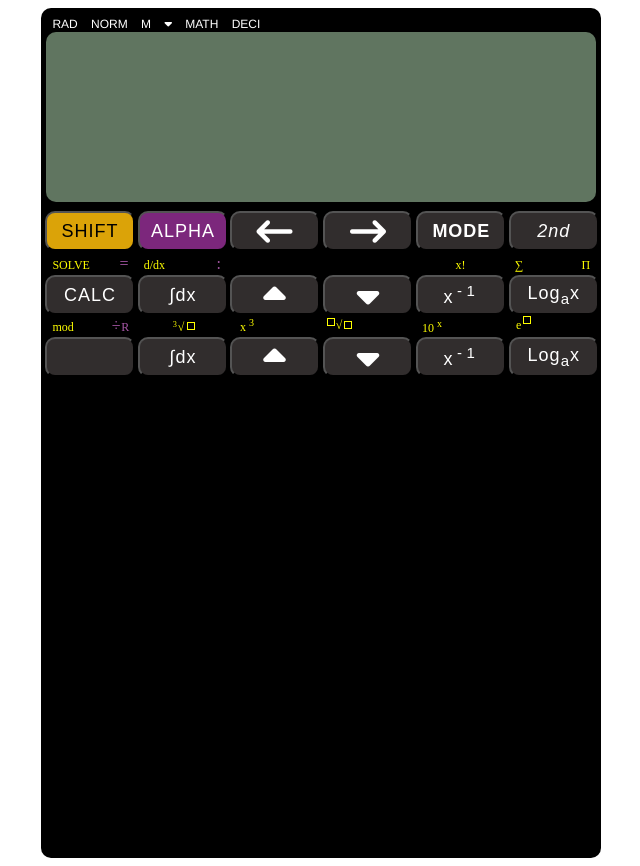
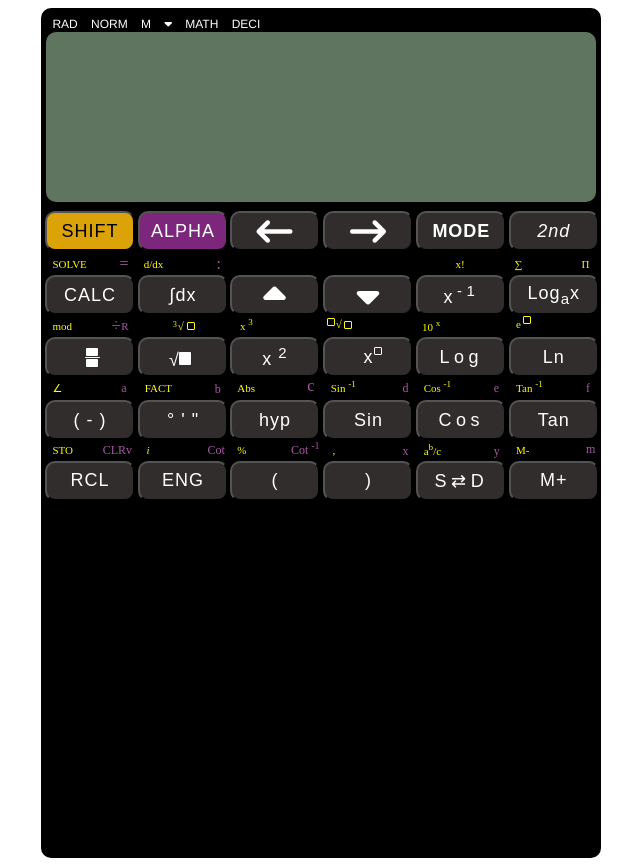
Before and after one commit to vuyani02/calculator, a plain HTML site: page index.html in a window 1280 px wide. Shown: the whole page, without its empty margins (30-670 px from the left). Drawn offline with Linux system fonts and the light colour scheme.

Commit message:
finished the screen and the upper group of buttons

```diff
--- a/css/styles.css
+++ b/css/styles.css
@@ -37,7 +37,7 @@
 }
 .word-1{
     color: yellow;
-    font-size: 12px;
+    font-size: 11px;
     position: relative;
 }
 .word-2{
@@ -48,4 +48,5 @@
     border: 1px solid yellow;
     width: 6px;
     height: 6px;
+    border-radius: 1px;
 }
--- a/index.html
+++ b/index.html
@@ -6,7 +6,7 @@
     <link rel="stylesheet" href="./css/styles.css">
     <link rel="stylesheet" href="./fontawesome-free-6.7.2-web/css/all.css">
     <title>Calculator</title>
-</
+</head>
 <body>
     <div class="boader">
         <div class="top">RAD NORM <span> M <i class="fas fa-caret-down"></i></span> MATH DECI</div>
@@ -53,15 +53,63 @@
         <span class="word-1" style="position: absolute; left: 84.8%; top: 36.5%;">e</span>
         <span class="box" style="position: absolute; left: 86%; top: 36.2%;"></span>
 
-        <button class="buttons-1" style="position: absolute; left: 0.7%; top: 38.5%;"></button>
-        <button class="buttons-1" style="position: absolute; left: 17.3%; top: 38.5%;">&#8747;dx</button>
-        <button class="buttons-1" style="position: absolute; top: 38.5%; left: 33.7%;"><i
-                class="fas fa-caret-up fa-2x"></i></button>
-        <button class="buttons-1" style="position: absolute; top: 38.5%; left: 50.4%;"><i
-                class="fas fa-caret-down fa-2x"></i></button>
+        <button class="buttons-1" style="position: absolute; left: 0.7%; top: 38.5%;"><div class="box" style="position: absolute; left: 45%; top: 25%; width: 12px; height: 8px; border: none; background-color: white;"></div>
+        <div class="box"
+            style="position: absolute; left: 44%; top: 50%; width: 15.3px; height: 1px; border: none; background-color: white; border-radius: 1px;">
+        </div>
+        <div class="box"
+            style="position: absolute; left: 45%; top: 56%; width: 12px; height: 8px; border: none; background-color: white;">
+        </div>
+        </button>
+        <button class="buttons-1" style="position: absolute; left: 17.3%; top: 38.5%;"><span style="position: absolute; top: 30%; left: 33.7%;">&Sqrt;</span> <span class="box" style="position: absolute; left: 45.2%; top: 35%; width: 12px; height: 13px; border: none; background-color: white;"></span></button>
+        <button class="buttons-1" style="position: absolute; top: 38.5%; left: 33.7%;">x <sup>2</sup></button>
+        <button class="buttons-1" style="position: absolute; top: 38.5%; left: 50.4%;">x <span class="box" style="position: absolute; left: 57%; top: 21%; border-color: white;"></span></button>
         <button class="buttons-1"
-            style="letter-spacing: 4.5px; position: absolute; left: 67%; top: 38.5%;">x<sup>-1</sup></button>
-        <button class="buttons-1" style="position: absolute; left: 83.5%; top: 38.5%;">Log<sub>a</sub>x</button>
+            style="letter-spacing: 4.5px; position: absolute; left: 67%; top: 38.5%;">Log</button>
+        <button class="buttons-1" style="position: absolute; left: 83.5%; top: 38.5%;">Ln</button>
+
+        <span class="word-1" style="position: absolute; left: 2%; top: 44%;">&ang;</span>
+        <span class="word-2 word-1" style="position: absolute; left: 14.3%; top: 43.9%; font-size: 12px;">a</span>
+        <span class="word-1" style="position: absolute; left: 18.5%; top: 44%;">FACT</span>
+        <span class="word-2" style="position: absolute; left: 31%; top: 44%; font-size: 12px;">b</span>
+        <span class="word-1" style="position: absolute; left: 35%; top: 44%;">Abs</span>
+        <span class="word-2" style="position: absolute; left: 47.5%; top: 43.4%;">c</span>
+        <span class="word-1" style="position: absolute; left: 51.7%; top: 43.6%;">Sin <sup>-1</sup></span>
+        <span class="word-2" style="position: absolute; left: 64.5%; top: 43.9%; font-size: 12px;">d</span>
+        <span class="word-1" style="position: absolute; left: 68.3%; top: 43.6%;">Cos <sup>-1</sup></span>
+        <span class="word-2" style="position: absolute; left: 80.8%; top: 43.9%; font-size: 12px;">e</span>
+        <span class="word-1" style="position: absolute; left: 84.8%; top: 43.6%;">Tan <sup>-1</sup></span>
+        <span class="word-2" style="position: absolute; left: 97.3%; top: 43.9%; font-size: 12px;">f</span>
+
+        <button class="buttons-1" style="position: absolute; left: 0.7%; top: 45.9%;">( - )</button>
+        <button class="buttons-1" style="position: absolute; left: 17.3%; top: 45.9%;">&deg; ' "</button>
+        <button class="buttons-1" style="position: absolute; top: 45.9%; left: 33.7%;">hyp</button>
+        <button class="buttons-1" style="position: absolute; top: 45.9%; left: 50.4%;">Sin</button>
+        <button class="buttons-1"
+            style="letter-spacing: 4.5px; position: absolute; left: 67%; top: 45.9%;">Cos</button>
+        <button class="buttons-1" style="position: absolute; left: 83.5%; top: 45.9%;">Tan</button>
+
+        <span class="word-1" style="position: absolute; left: 2%; top: 51.3%;">STO</span>
+        <span class="word-2 word-1" style="position: absolute; left: 11%; top: 51.2%; font-size: 12px;">CLRv</span>
+        <span class="word-1" style="position: absolute; left: 18.8%; top: 51.3%; font-style: italic;">i</span>
+        <span class="word-2" style="position: absolute; left: 29.7%; top: 51.2%; font-size: 12px;">Cot</span>
+        <span class="word-1" style="position: absolute; left: 35%; top: 51.3%;">%</span>
+        <span class="word-2" style="position: absolute; left: 44.6%; top: 50.8%; font-size: 12px;">Cot <sup>-1</sup></span>
+        <span class="word-1" style="position: absolute; left: 52%; top: 51.3%;">,</span>
+        <span class="word-2" style="position: absolute; left: 64.5%; top: 51.3%; font-size: 12px;">x</span>
+        <span class="word-1" style="position: absolute; left: 68.3%; top: 51.08%;">a<sup>b</sup>/c</span>
+        <span class="word-2" style="position: absolute; left: 80.8%; top: 51.3%; font-size: 12px;">y</span>
+        <span class="word-1" style="position: absolute; left: 84.8%; top: 51.3%;">M-</span>
+        <span class="word-2" style="position: absolute; left: 97.3%; top: 51.1%; font-size: 12px;">m</span>
+
+        <button class="buttons-1" style="position: absolute; left: 0.7%; top: 53%;">RCL</button>
+        <button class="buttons-1" style="position: absolute; left: 17.3%; top: 53%;">ENG</button>
+        <button class="buttons-1" style="position: absolute; top: 53%; left: 33.7%;">(</button>
+        <button class="buttons-1" style="position: absolute; top: 53%; left: 50.4%;">)</button>
+        <button class="buttons-1" style="letter-spacing: 4.5px; position: absolute; left: 67%; top: 53%;">S&RightArrowLeftArrow;D</button>
+        <button class="buttons-1" style="position: absolute; left: 83.5%; top: 53%;">M+</button>
+
+
 
     </div>
 
```
